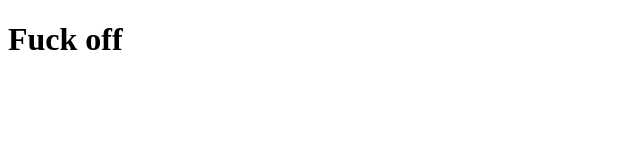
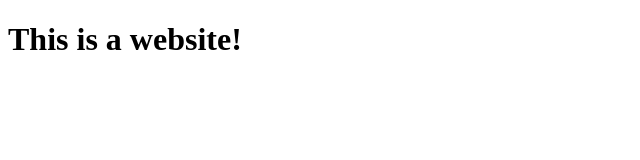
Before and after one commit to qsarpe/qsarpe.github.io, a plain HTML site: page index.html in a window 1280 px wide. Shown: the whole page, without its empty margins (0-640 px from the left). Drawn offline with Linux system fonts and the light colour scheme.

Commit message:
Update index.html

```diff
--- a/index.html
+++ b/index.html
@@ -1,4 +1,4 @@
 <!DOCTYPE html>
 <body>
-    <h1>Fuck off</h1>
+    <h1>This is a website!</h1>
 </body>
```
